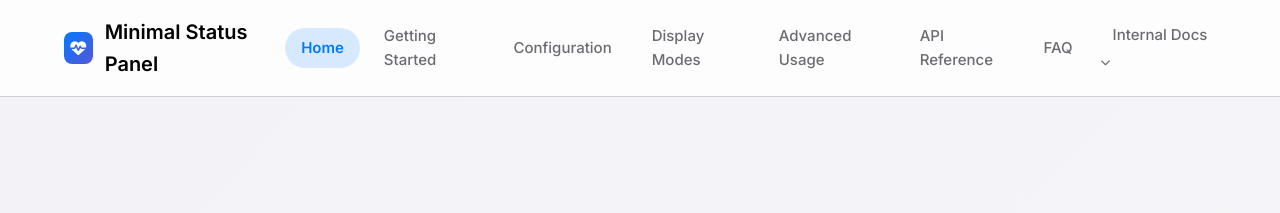
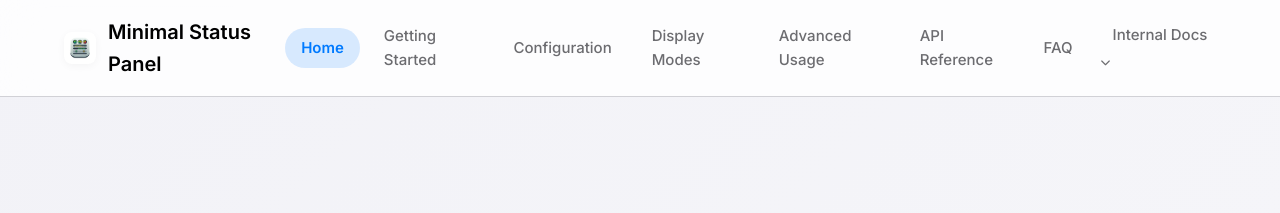
Before and after one commit to Perseus985/Minimal-Status-Panel, a Jekyll site: the page built from docs/index.md, in a window 1280 px wide. Shown: the top 213 px of the page. Built offline with Jekyll 4.4.1, drawn with Linux system fonts in a browser that asks for light colours.

Commit message:
docs: fix logo

```diff
--- a/docs/_layouts/default.html
+++ b/docs/_layouts/default.html
@@ -111,16 +111,14 @@
         text-decoration: none;
       }
 
-      .logo-icon {
+      .logo-image {
         width: 32px;
         height: 32px;
-        background: linear-gradient(135deg, var(--primary-blue) 0%, #5856D6 100%);
         border-radius: 8px;
-        display: flex;
-        align-items: center;
-        justify-content: center;
-        color: white;
-        font-size: 16px;
+        object-fit: contain;
+        background: var(--background-tertiary);
+        padding: 2px;
+        box-shadow: 0 2px 8px var(--shadow-light);
       }
 
       .nav-toggle {
@@ -551,9 +549,7 @@
       <header class="header">
         <div class="header-content">
           <a href="{{ '/' | relative_url }}" class="logo">
-            <div class="logo-icon">
-              <i class="fas fa-heartbeat"></i>
-            </div>
+            <img src="{{ '/img/logo.png' | relative_url }}" alt="Minimal Status Panel Logo" class="logo-image">
             <span>Minimal Status Panel</span>
           </a>
 
```
